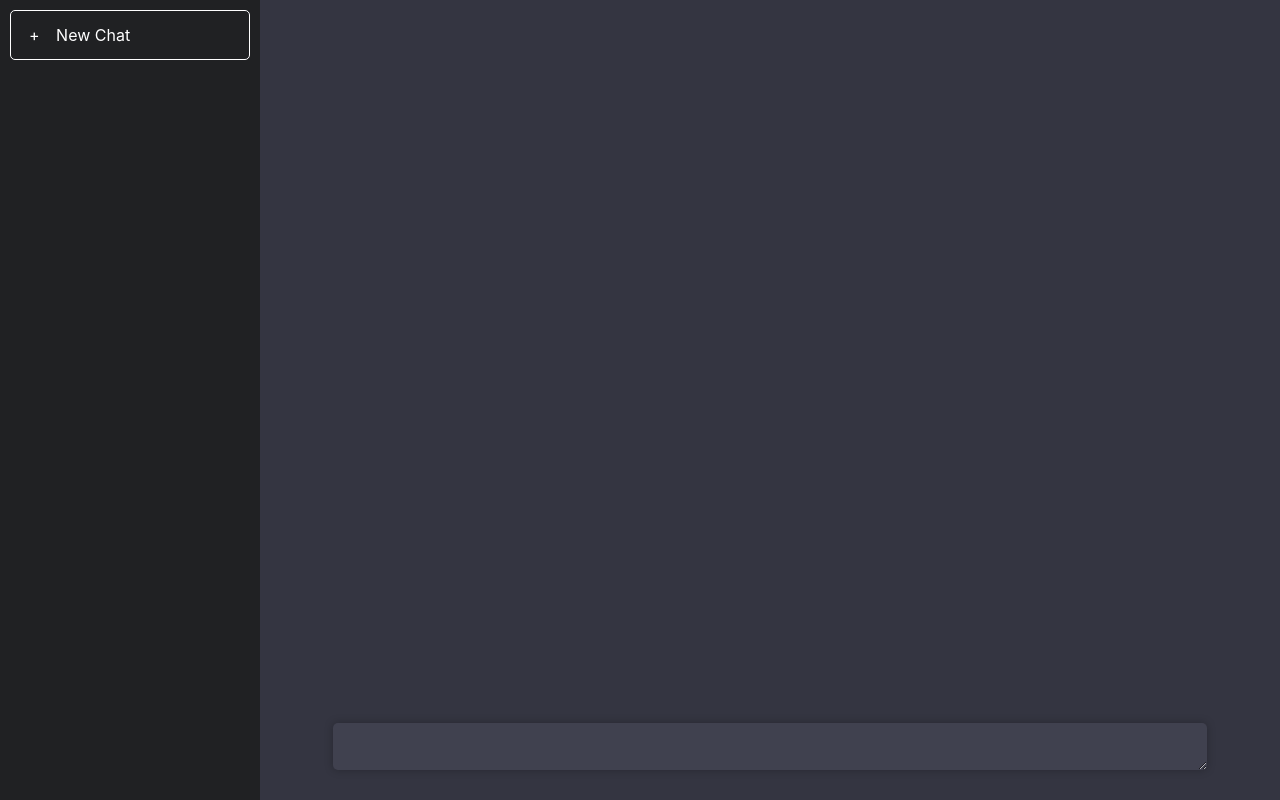
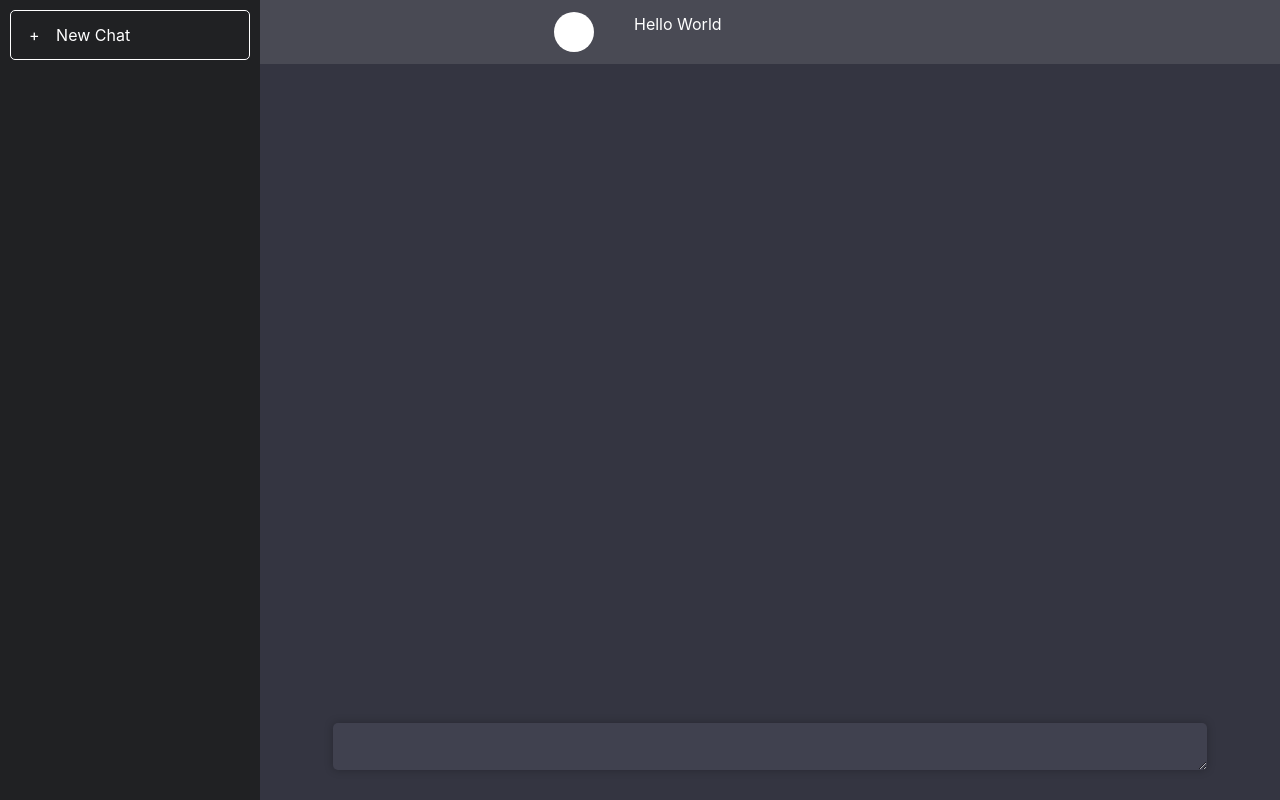
Before and after one commit to EdoriAtiri/eGpt, a React (Vite) app in the folder client/: page / in a window 1280 px wide. Built offline with nearby package versions, Linux system fonts and the light colour scheme.

Commit message:
Add chatMessage box for user

```diff
--- a/client/src/App.css
+++ b/client/src/App.css
@@ -59,3 +59,33 @@
   outline: none;
   box-shadow: 0 0 8px 0 rgba(0, 0, 0, 0.25);
 }
+
+.chat-log {
+  text-align: left;
+}
+
+.chat-message {
+  background-color: rgba(255, 255, 255, 0.1);
+}
+
+.chat-message-center {
+  max-width: 480px;
+  margin-left: auto;
+  margin-right: auto;
+  display: flex;
+  padding: 12px;
+  padding-left: 24px;
+  padding-right: 24px;
+}
+
+.avatar {
+  background: white;
+  border-radius: 50%;
+  width: 40px;
+  height: 40px;
+}
+
+.message {
+  padding-left: 40px;
+  padding-right: 40px;
+}
--- a/client/src/App.jsx
+++ b/client/src/App.jsx
@@ -13,6 +13,14 @@
         </aside>
 
         <section className='chatbox'>
+          <div className='chat-log'>
+            <div className='chat-message'>
+              <div className='chat-message-center'>
+                <div className='avatar'></div>
+                <div className='message'>Hello World</div>
+              </div>
+            </div>
+          </div>
           <div className='chat-input-holder'>
             <textarea rows='1' className='chat-input-textarea'></textarea>
           </div>
```
